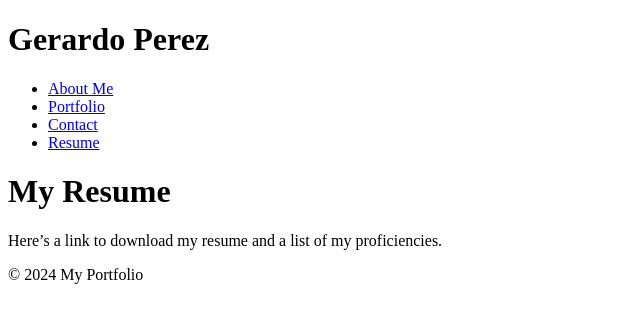
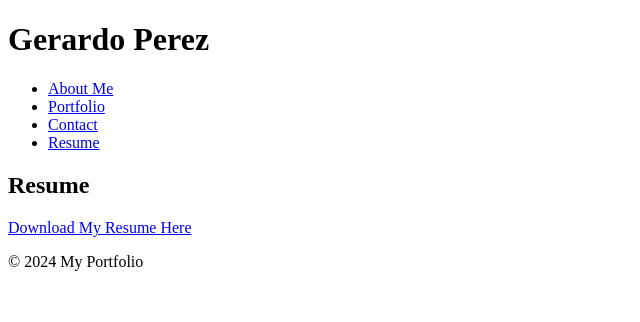
Before and after one commit to Gera1313/react-portfolio-2, a React (Vite) app: page /resume in a window 1280 px wide. Shown: the top 322 px of the page, without its empty margins (0-640 px from the left). Built offline with nearby package versions, Linux system fonts and the light colour scheme.

Commit message:
download resume

```diff
--- a/src/components/resume.jsx
+++ b/src/components/resume.jsx
@@ -2,10 +2,16 @@ import React from 'react';
 
 function Resume() {
   return (
-    <div>
-      <h1>My Resume</h1>
-      <p>Here’s a link to download my resume and a list of my proficiencies.</p>
-    </div>
+    <section className="resume-section">
+      <h2>Resume</h2>
+
+      {/* Resume Link To Download */}
+      <div className="resume-download">
+        <a href="./assets/resume_gerardo_perez.pdf" download>Download My Resume Here</a>
+      </div>
+
+
+    </section>
   );
 }
 
```
Also changed, not shown: 1 other file (tests, documents, lock files or other folders).
